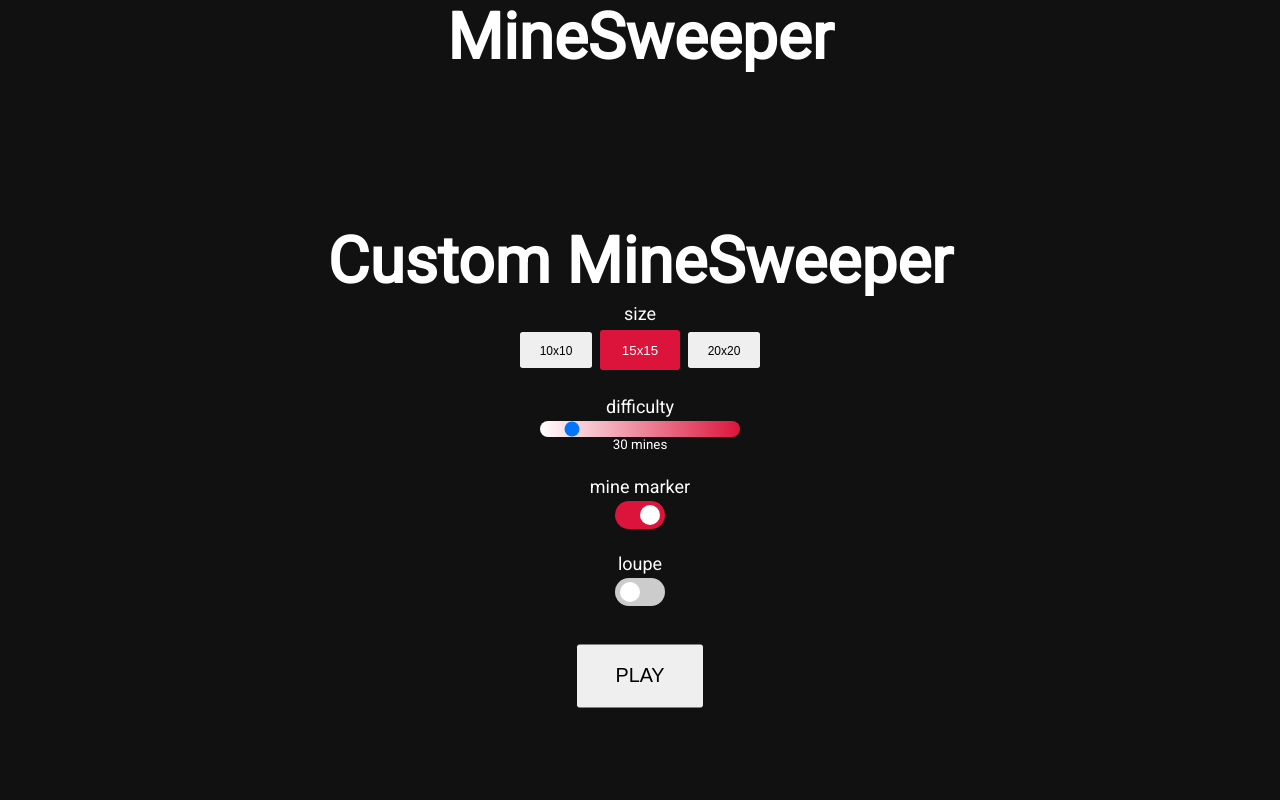
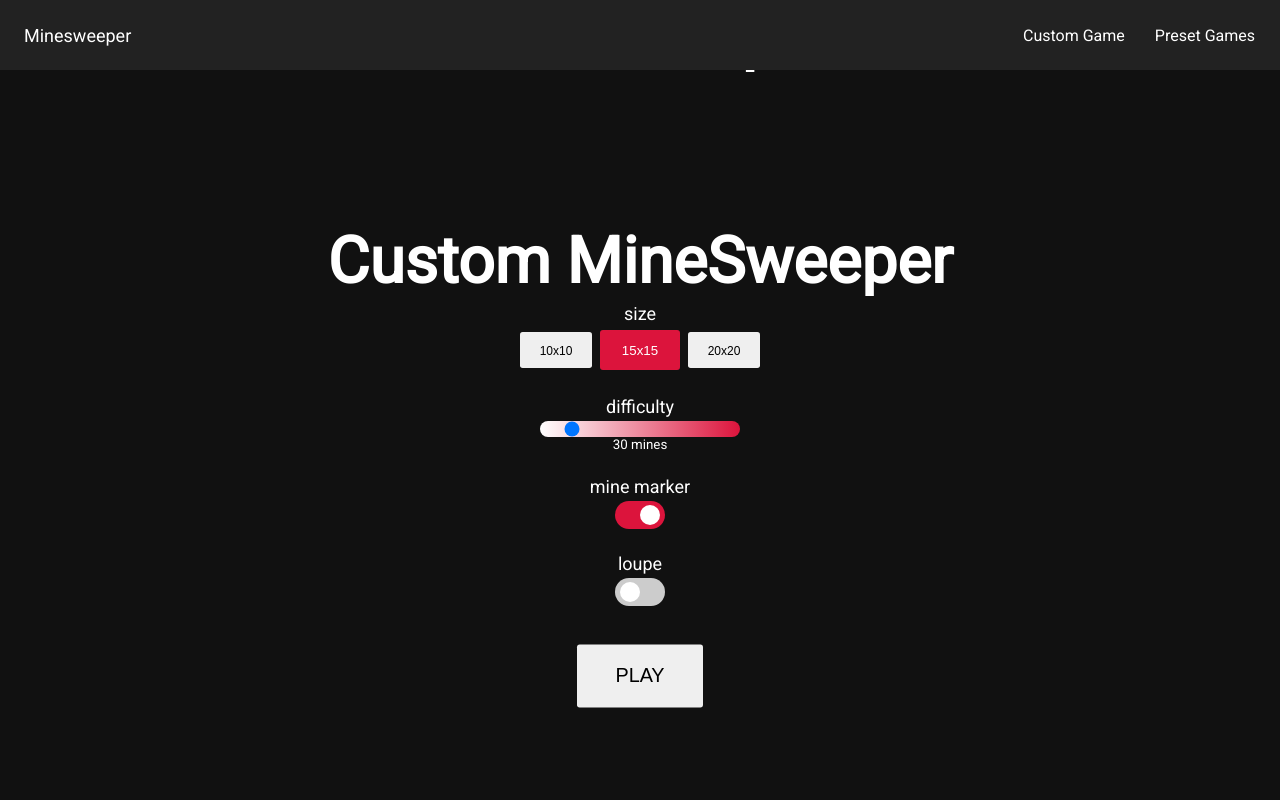
Before and after one commit to fazcue/minesweeperGame, a Next.js app: page / in a window 1280 px wide. Shown: the top 800 px of the page. Built offline with nearby package versions, Linux system fonts and the light colour scheme; no server answers; the database is empty.

Commit message:
Add Header component

```diff
--- a/src/app/layout.tsx
+++ b/src/app/layout.tsx
@@ -1,6 +1,7 @@
 import type { Metadata } from 'next'
 import { Roboto } from 'next/font/google'
 import './globals.css'
+import Header from '@/components/Header/Header'
 
 export const metadata: Metadata = {
 	title: 'Minesweeper',
@@ -20,7 +21,10 @@ export default function RootLayout({
 }) {
 	return (
 		<html lang="en" className={roboto.className}>
-			<body>{children}</body>
+			<body>
+				<Header />
+				{children}
+			</body>
 		</html>
 	)
 }
--- /dev/null
+++ b/src/components/Header/Header.module.css
@@ -0,0 +1,27 @@
+.header {
+    display: flex;
+    justify-content: space-between;
+    align-items: center;
+    padding: 20px;
+    background-color: #222;
+    color: white;
+    height: 70px;
+    position: fixed;
+    width: 100%;
+    z-index: 10;
+}
+
+.menu {
+    display: flex;
+    gap: 20px;
+}
+
+.menu span {
+    padding: 5px;
+    transition: all 0.1s ease-in;
+}
+
+.menu span:hover {
+    background-color: crimson;
+    border-radius: 4px;
+}
--- /dev/null
+++ b/src/components/Header/Header.tsx
@@ -0,0 +1,20 @@
+import styles from './Header.module.css'
+import Link from 'next/link'
+
+export default function Header() {
+	return (
+		<div className={styles.header}>
+			<Link href={'/'}>
+				<p>Minesweeper</p>
+			</Link>
+			<div className={styles.menu}>
+				<Link href={'/#custom-game'}>
+					<span>Custom Game</span>
+				</Link>
+				<Link href={'/#preset-games'}>
+					<span>Preset Games</span>
+				</Link>
+			</div>
+		</div>
+	)
+}
```
